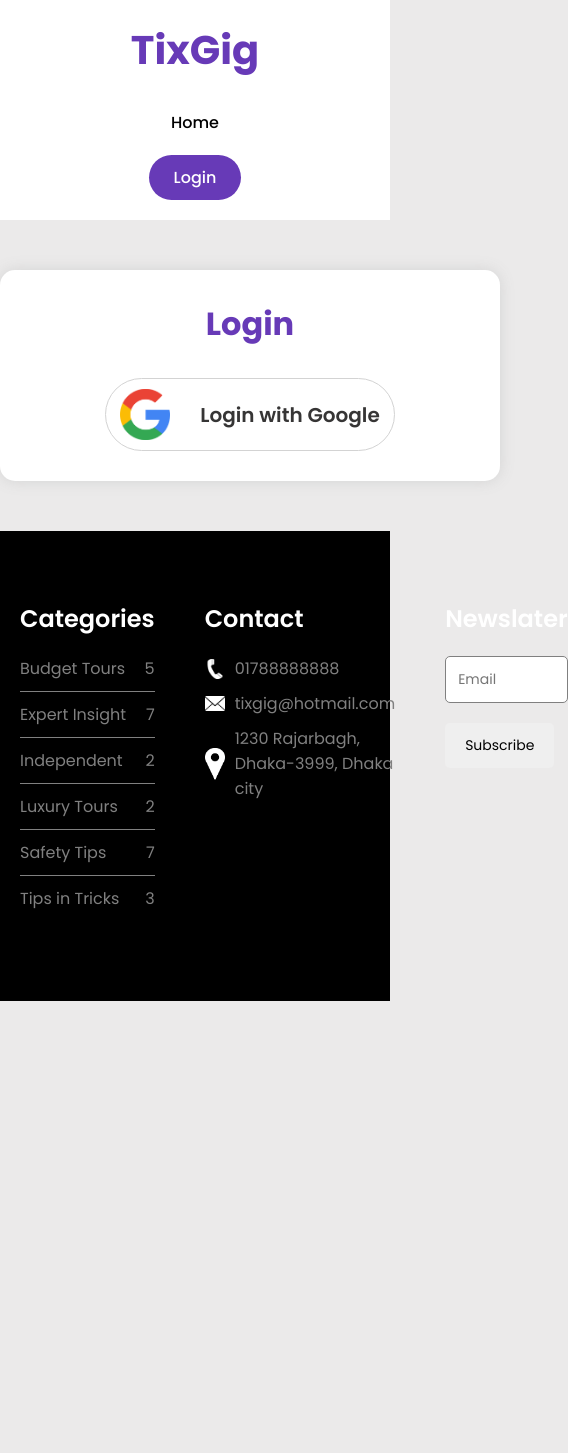
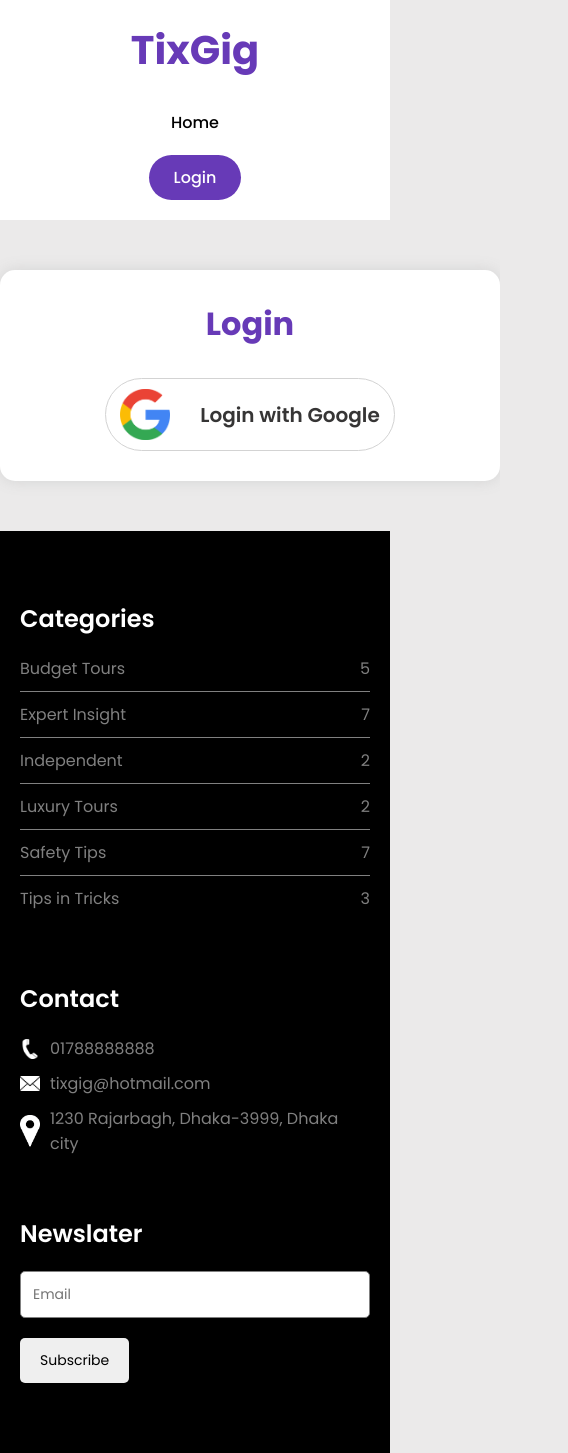
Before and after one commit to azizulwd/toursim-clineside, a React (Create React App) app: page /login in a window 390 px wide. Shown: the whole page, 568 px wide, since content can reach past the window. Before the commit the page ends 1001 px from the top, so only its background shows below. Built offline with nearby package versions, Linux system fonts and the light colour scheme; no server answers.

Commit message:
footer responsive

```diff
--- a/src/components/Shared/Footer/Footer.css
+++ b/src/components/Shared/Footer/Footer.css
@@ -57,3 +57,10 @@
     border: none;
     cursor: pointer;
 }
+
+/* Media query */
+@media screen and (max-width: 688px){
+    .footer_inner{
+        grid-template-columns: repeat(1, 1fr);
+    }
+}
```
